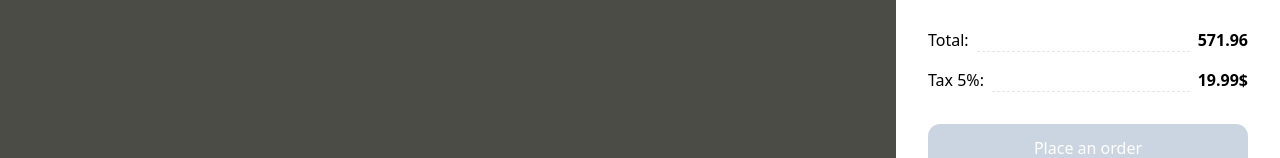
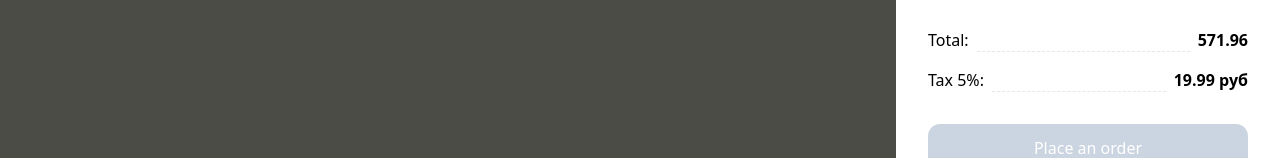
Before and after one commit to KenanRamazanov/Ecommerce-Sneakers, a Vue app: page / in a window 1280 px wide. Shown: the part 380-538 px from the top of the page. Built offline with nearby package versions, Linux system fonts and the light colour scheme; no server answers.

Commit message:
Editing drawer

```diff
--- a/src/components/Drawer.vue
+++ b/src/components/Drawer.vue
@@ -21,7 +21,7 @@ import CartItemList from './CartItemList.vue'
       <div class="flex gap-2">
         <span>Tax 5%:</span>
         <div class="flex-1 border-b border-dashed"></div>
-        <b>19.99$</b>
+        <b>19.99 руб</b>
       </div>
 
       <button
```
